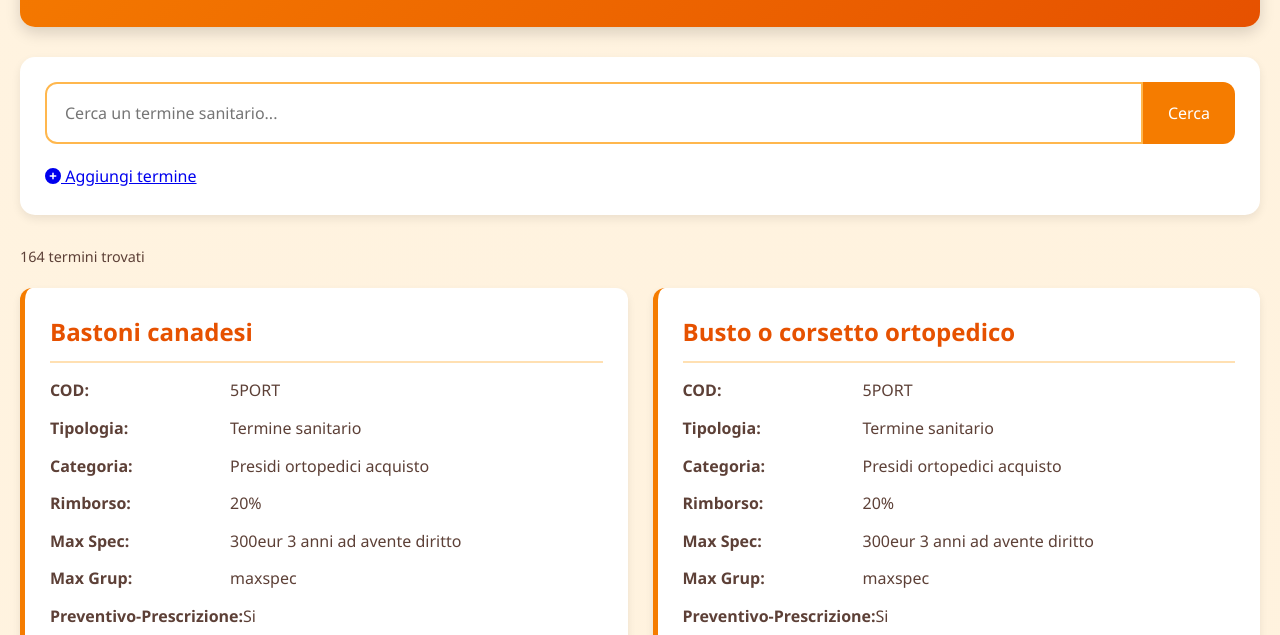
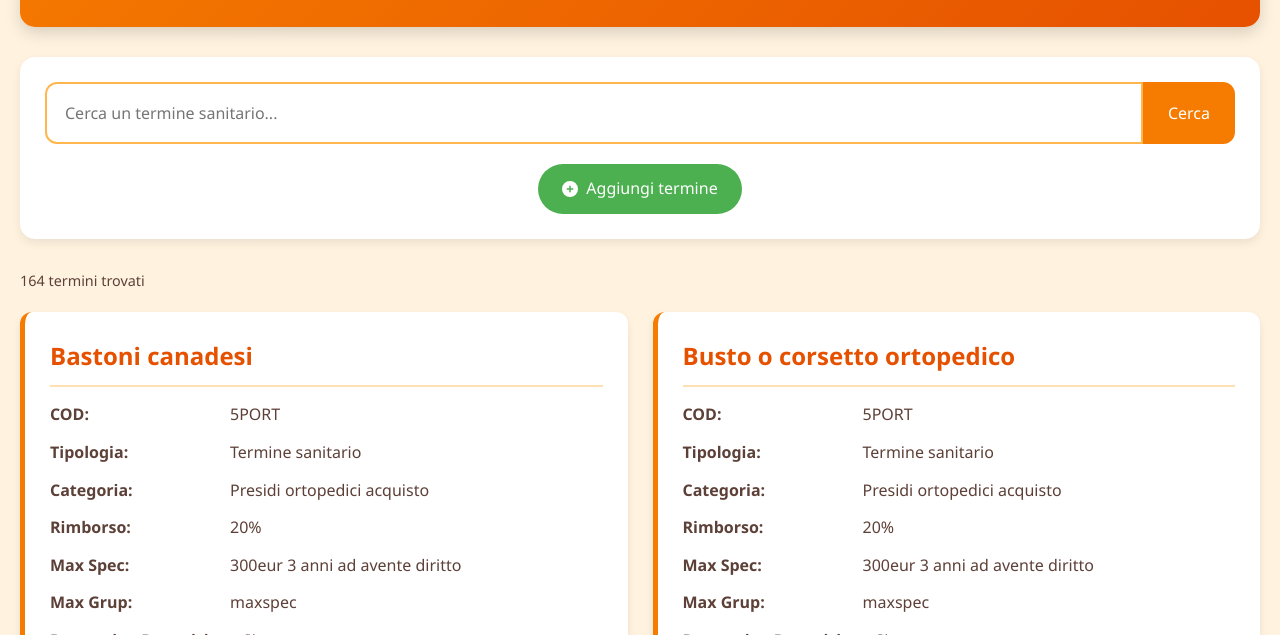
Before and after one commit to Jarviss16/test, a plain HTML site: page index.html in a window 1280 px wide. Shown: the part 165-800 px from the top of the page. Drawn offline with Linux system fonts and the light colour scheme.

Commit message:
Update style.css

```diff
--- a/style.css
+++ b/style.css
@@ -80,32 +80,28 @@ h1 {
     background: #e65100;
 }
 
-.category-filters {
+.actions {
     display: flex;
     justify-content: center;
-    flex-wrap: wrap;
-    gap: 12px;
 }
 
-.category-btn {
-    padding: 10px 20px;
-    background: #ffe0b2;
-    border: none;
+.add-term-btn {
+    display: inline-flex;
+    align-items: center;
+    gap: 8px;
+    padding: 12px 24px;
+    background: #4caf50;
+    color: white;
+    text-decoration: none;
     border-radius: 25px;
-    cursor: pointer;
+    font-weight: 500;
     transition: all 0.3s;
-    font-weight: 500;
-    color: #5d4037;
 }
 
-.category-btn:hover {
-    background: #ffb74d;
+.add-term-btn:hover {
+    background: #388e3c;
     transform: translateY(-2px);
-}
-
-.category-btn.active {
-    background: #f57c00;
-    color: white;
+    box-shadow: 0 4px 8px rgba(0, 0, 0, 0.1);
 }
 
 .stats {
```
